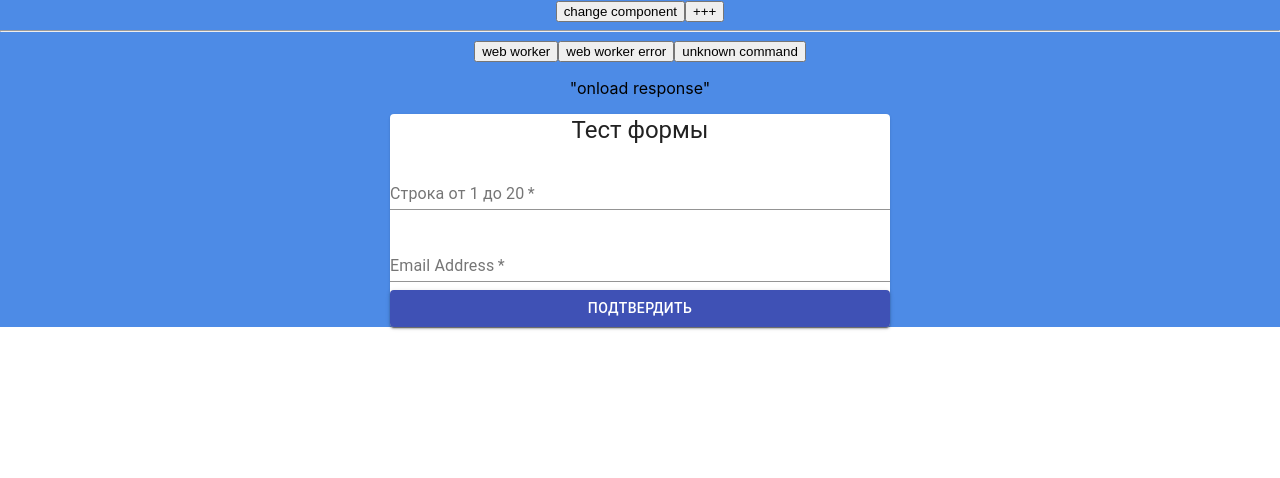
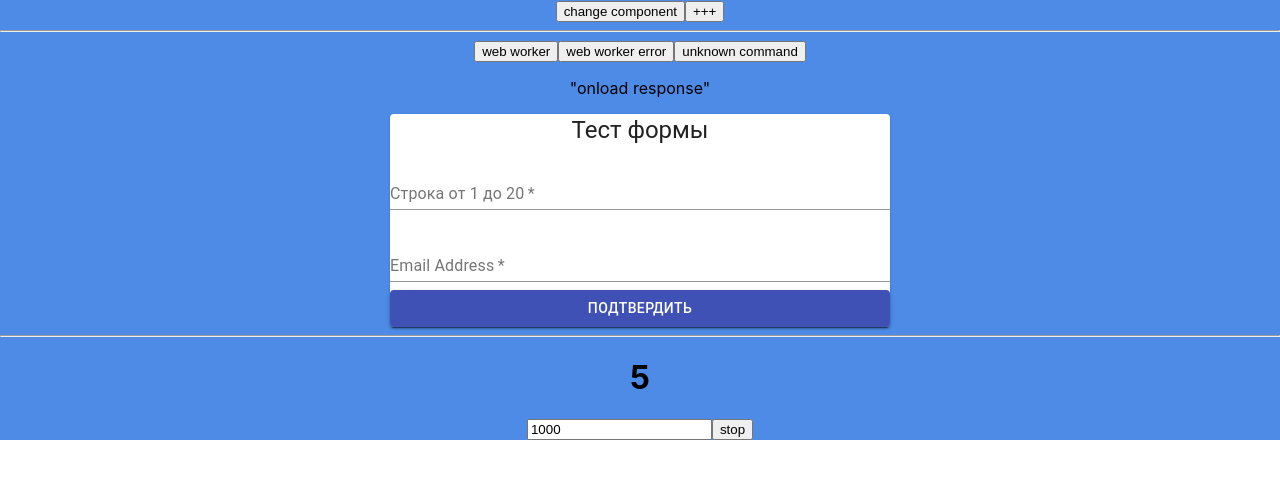
Before and after one commit to slayermass/cra-latest, a React (Create React App) app: page / in a window 1280 px wide. Shown: the top 478 px of the page. Built offline with nearby package versions, Linux system fonts and the light colour scheme.

Commit message:
add setInterval hook for use

```diff
--- a/src/components/App/App.js
+++ b/src/components/App/App.js
@@ -2,6 +2,7 @@ import React, { useState, Suspense } from 'react';
 import './App.scss';
 import { Webworkers } from '../webworkers/Webworkers';
 import { FormComponent } from '../MaterialUI/FormComponent';
+import { SetInterval } from '../SetInterval/SetInterval';
 
 const TestComponent = React.lazy(() => import('../Test/TestComponent'));
 
@@ -29,6 +30,8 @@ export const App = () => {
         <Webworkers />
       </div>
       <FormComponent />
+      <hr/>
+      <SetInterval />
     </div>
   );
 };
--- /dev/null
+++ b/src/components/SetInterval/SetInterval.js
@@ -0,0 +1,52 @@
+import React, { useEffect, useRef, useState } from "react";
+
+/**
+ * использование хука useInterval вместо setInterval в хуках ( есть причины )
+ */
+export const SetInterval = () => {
+  const [count, setCount] = useState(0);
+  const [delay, setDelay] = useState(1000);
+  const [isRunning, setIsRunning] = useState(true);
+
+  useInterval(() => {
+    setCount(count + 1);
+  }, isRunning ? delay : null);
+
+  function handleDelayChange(e) {
+    setDelay(Number(e.target.value));
+  }
+
+  function stopInterval() {
+    setIsRunning(!isRunning);
+  }
+
+  return (
+    <>
+      <h1>{count}</h1>
+      <input value={delay} onChange={handleDelayChange} />
+      <button onClick={stopInterval}>
+        {isRunning ? 'stop' : 'resume'}
+      </button>
+    </>
+  );
+};
+
+function useInterval(callback, delay) {
+  const savedCallback = useRef();
+
+  // Remember the latest function.
+  useEffect(() => {
+    savedCallback.current = callback;
+  }, [callback]);
+
+  // Set up the interval.
+  useEffect(() => {
+    function tick() {
+      savedCallback.current();
+    }
+    if (delay !== null) {
+      let id = setInterval(tick, delay);
+      return () => clearInterval(id);
+    }
+  }, [delay]);
+}
```
